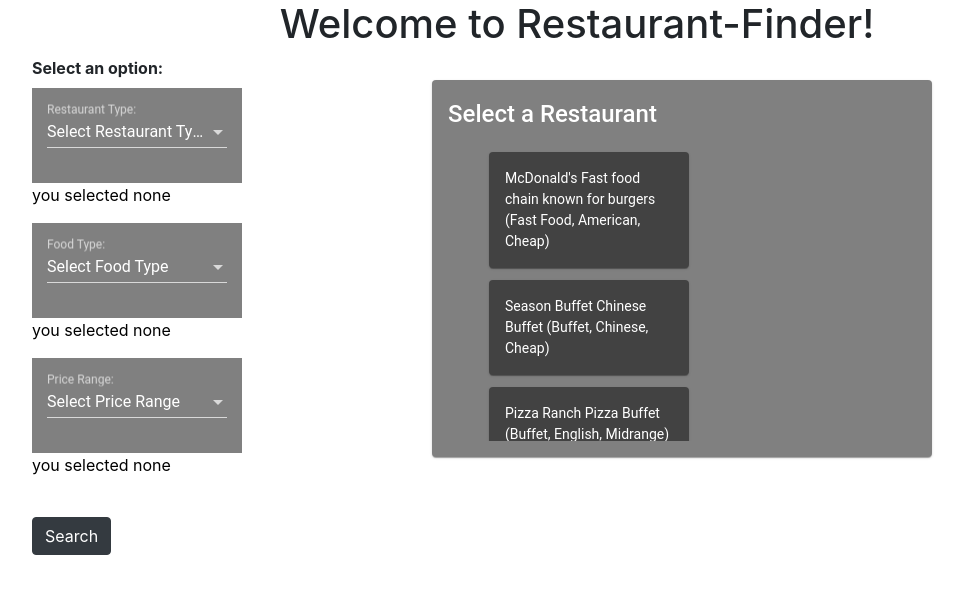
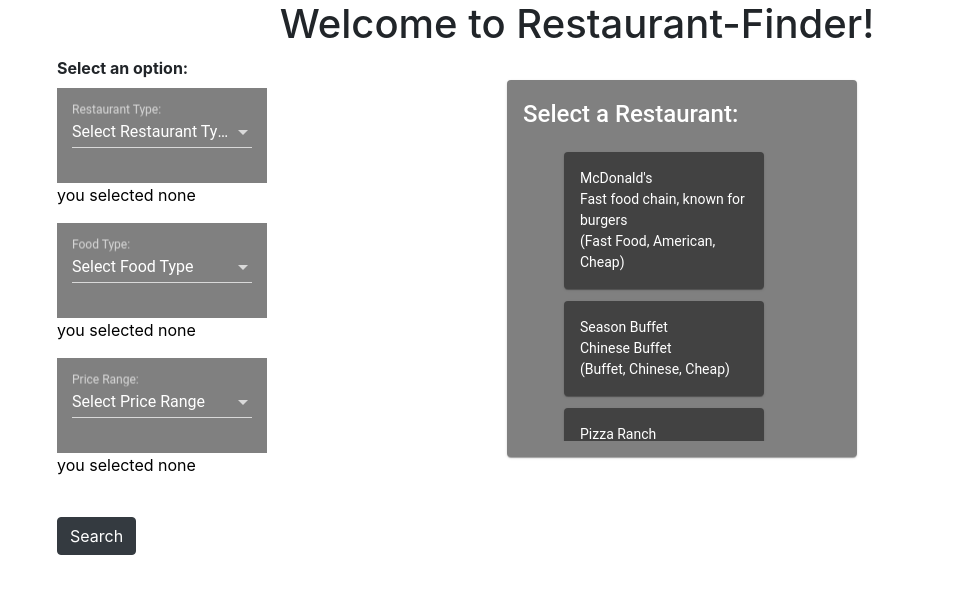
Before and after one commit to benjaminalbertson/Restaurant-Finder, an Angular app in the folder Restaurant-Finder/: page / in a window 1280 px wide. Shown: the top 594 px of the page, without its empty margins (63-1027 px from the left). Built offline with nearby package versions, Linux system fonts and the light colour scheme.

Commit message:
Various little changes

```diff
--- a/Restaurant-Finder/src/app/detail/detail.component.ts
+++ b/Restaurant-Finder/src/app/detail/detail.component.ts
@@ -21,5 +21,4 @@
 
 
 
-
 }
--- a/Restaurant-Finder/src/app/list/list.component.css
+++ b/Restaurant-Finder/src/app/list/list.component.css
@@ -8,8 +8,8 @@
     position: relative;
     left: -1px;
     top: -4px;
-    height: 1.8em;
-    min-width: 16px;
+    height: 3em;
+    min-width: 12px;
     text-align: right;
     margin-right: .8em;
     border-radius: 4px 0 0 4px;
--- a/Restaurant-Finder/src/app/list/list.component.html
+++ b/Restaurant-Finder/src/app/list/list.component.html
@@ -1,13 +1,15 @@
 
 <label></label>
 
-<mat-card style="width: 500px; background-color: grey">
+<mat-card style="width: 350px; background-color: grey">
         <mat-card-title style="border-bottom: 1px solid grey">
-            <span class="md-title">Select a Restaurant</span>
+            <span class="md-title">Select a Restaurant:</span>
         </mat-card-title>
         <mat-card-content style="height: 300px; overflow-y: auto" >
           <ul>
-            <li *ngFor="let restaurant of restaurants"><mat-card (click)="open(restaurant)" style="width: 200px; ">{{restaurant.name}} {{restaurant.description}} ({{restaurant.restaurantType}}, {{restaurant.foodType}}, {{restaurant.priceRange}})</mat-card></li>
+            <div id="list">
+            <li *ngFor="let restaurant of restaurants"><mat-card (click)="open(restaurant)" style="width: 200px; ">{{restaurant.name}} <br>{{restaurant.description}} <br>({{restaurant.restaurantType}}, {{restaurant.foodType}}, {{restaurant.priceRange}})</mat-card></li>
+            </div>
           </ul>
 
         </mat-card-content>
--- a/Restaurant-Finder/src/app/list/list.component.ts
+++ b/Restaurant-Finder/src/app/list/list.component.ts
@@ -2,6 +2,7 @@
 import { RestaurantService } from '../restaurant.service'
 import { Restaurant } from '../restaurant'
 import { DetailService } from '../detail.service'
+import { style } from '@angular/animations';
 
 @Component({
   selector: 'app-list',
@@ -32,7 +33,9 @@
     this.result = restaurant;
     console.log(this.detService.selectedRestaurant);
     this.detService.detailUpdated.emit(this.result);
+
   }
+
 
 //Integrated into constructor
 // getRestaurants(): /*Restaurant[]*/void{
--- a/Restaurant-Finder/src/app/mock-restaurants.ts
+++ b/Restaurant-Finder/src/app/mock-restaurants.ts
@@ -1,7 +1,7 @@
 import { Restaurant } from './restaurant';
 
 export const RESTAURANTS: Restaurant[] = [
-    {id: 1, name:"McDonald's", address: "1220 19th Ave N, Fargo, ND 58102", description: "Fast food chain known for burgers", restaurantLink: "https://www.mcdonalds.com/us/en-us.html", restaurantType: "Fast Food", foodType: "American", priceRange: "Cheap", imageURL: "https://www.mcdonalds.com/content/dam/usa/logo/m_logo.png" },
+    {id: 1, name:"McDonald's", address: "1220 19th Ave N, Fargo, ND 58102", description: "Fast food chain, known for burgers", restaurantLink: "https://www.mcdonalds.com/us/en-us.html", restaurantType: "Fast Food", foodType: "American", priceRange: "Cheap", imageURL: "https://www.mcdonalds.com/content/dam/usa/logo/m_logo.png" },
     {id: 2, name:"Season Buffet", address: "3838 Main Ave, Fargo, ND 58103", description: "Chinese Buffet", restaurantLink: "http://seasonbuffetfargo.com/", restaurantType: "Buffet", foodType: "Chinese", priceRange: "Cheap", imageURL: "http://seasonbuffetfargo.com/communities/7/000/002/033/617//images/13283185.jpg" },
     {id: 3, name:"Pizza Ranch", address: "4480 23rd Ave S STE A, Fargo, ND 58104", description: "Pizza Buffet", restaurantLink: "https://pizzaranch.com/", restaurantType: "Buffet", foodType: "English", priceRange: "Midrange", imageURL: "https://pizzaranch.com/locations/images/header-logo.svg" },
     {id: 4, name:"Toscana", address: "202 Broadway N, Fargo, ND 58102", description: "Old World Tuscan cuisine", restaurantLink: "http://www.toscanadowntown.com/", restaurantType: "Sit Down", foodType: "Italain", priceRange: "Midrange", imageURL: "http://www.toscanadowntown.com/img/logo.png" },
@@ -13,7 +13,7 @@
     {id: 10, name:"The Shack on Broadway", address: "3215 Broadway N, Fargo, ND 58102", description: "Breakfast Restaurant", restaurantLink: "https://www.shackonbroadway.com/", restaurantType: "Sit Down", foodType: "American", priceRange: "Cheap", imageURL: "https://irp-cdn.multiscreensite.com/1393bf66/import/clib/shackonbroadway_com/dms3rep/multi/tablet/shack-logo-large-338x338.png" },
     {id: 11, name:"Fortune House", address: "1100 19th Ave N, Fargo, ND 58102", description: "Chinese Buffet", restaurantLink: "https://www.fortunehousefargo.net/", restaurantType: "Buffet", foodType: "Chinese", priceRange: "Cheap", imageURL: "http://a.mktgcdn.com/p/wHx4FGDE-4EKkVySgg5WfxwdB_5TZddvq2Bmw0cW4w0/500x500.png" },
     {id: 12, name:"Red Pepper", address: "1105 19th Ave N, Fargo, ND 58102", description: "Taco Shop", restaurantLink: "https://www.redpepper.com/", restaurantType: "Sit Down", foodType: "Mexican", priceRange: "Cheap", imageURL: "https://www.redpepper.com/wp-content/themes/RedPepper/images/logotop.png" },
-    {id: 13, name:"Mezzaluna", address: "309 Roberts St N, Fargo, ND 58102", description: "Fancy American Place", restaurantLink: "https://www.dinemezzaluna.com/", restaurantType: "Sit Down", foodType: "American", priceRange: "Expensive", imageURL: "https://roadtips.typepad.com/.a/6a00d8341cad8253ef01bb09b6ae05970d-350wi" },
+    {id: 13, name:"Mezzaluna", address: "309 Roberts St N, Fargo, ND 58102", description: "Fancy American Restaurant", restaurantLink: "https://www.dinemezzaluna.com/", restaurantType: "Sit Down", foodType: "American", priceRange: "Expensive", imageURL: "https://roadtips.typepad.com/.a/6a00d8341cad8253ef01bb09b6ae05970d-350wi" },
     {id: 14, name:"Würst Bier Hall", address: "630 1st Ave N, Fargo, ND 58102", description: "German Bar", restaurantLink: "https://wurstfargo.com/wurst-bier-hall-downtown-fargo/", restaurantType: "Bar", foodType: "German", priceRange: "Cheap", imageURL: "http://wurst.stewsites.com/wp-content/uploads/sites/25/2018/08/wurst-web-logo-300x79.png" },
     {id: 15, name:"The Boiler Room", address: "210 Roberts Alley, Fargo, ND 58102", description: "Bar with American Food", restaurantLink: "https://www.boilerroomfargo.com/", restaurantType: "Bar", foodType: "American", priceRange: "Midrange", imageURL: "https://static.wixstatic.com/media/d8d5b4_a2e94f3e68684668a0f22b363b51752d~mv2.png/v1/fill/w_204,h_128,al_c,q_80,usm_0.66_1.00_0.01/d8d5b4_a2e94f3e68684668a0f22b363b51752d~mv2.webp" },
     {id: 16, name:"Blackbird Woodfire", address: "206 Broadway N, Fargo, ND 58102", description: "Pizza place", restaurantLink: "http://www.blackbirdwoodfire.com/", restaurantType: "Sit Down", foodType: "American", priceRange: "Midrange", imageURL: "http://www.blackbirdwoodfire.com/wp-content/uploads/2014/04/blackbird-woodfire-logo-high-quality.png" },
--- a/Restaurant-Finder/src/app/search/search.component.css
+++ b/Restaurant-Finder/src/app/search/search.component.css
@@ -1,6 +1,3 @@
-mat-option {
-
-}
 mat-select {
    color: black;
 }
```
